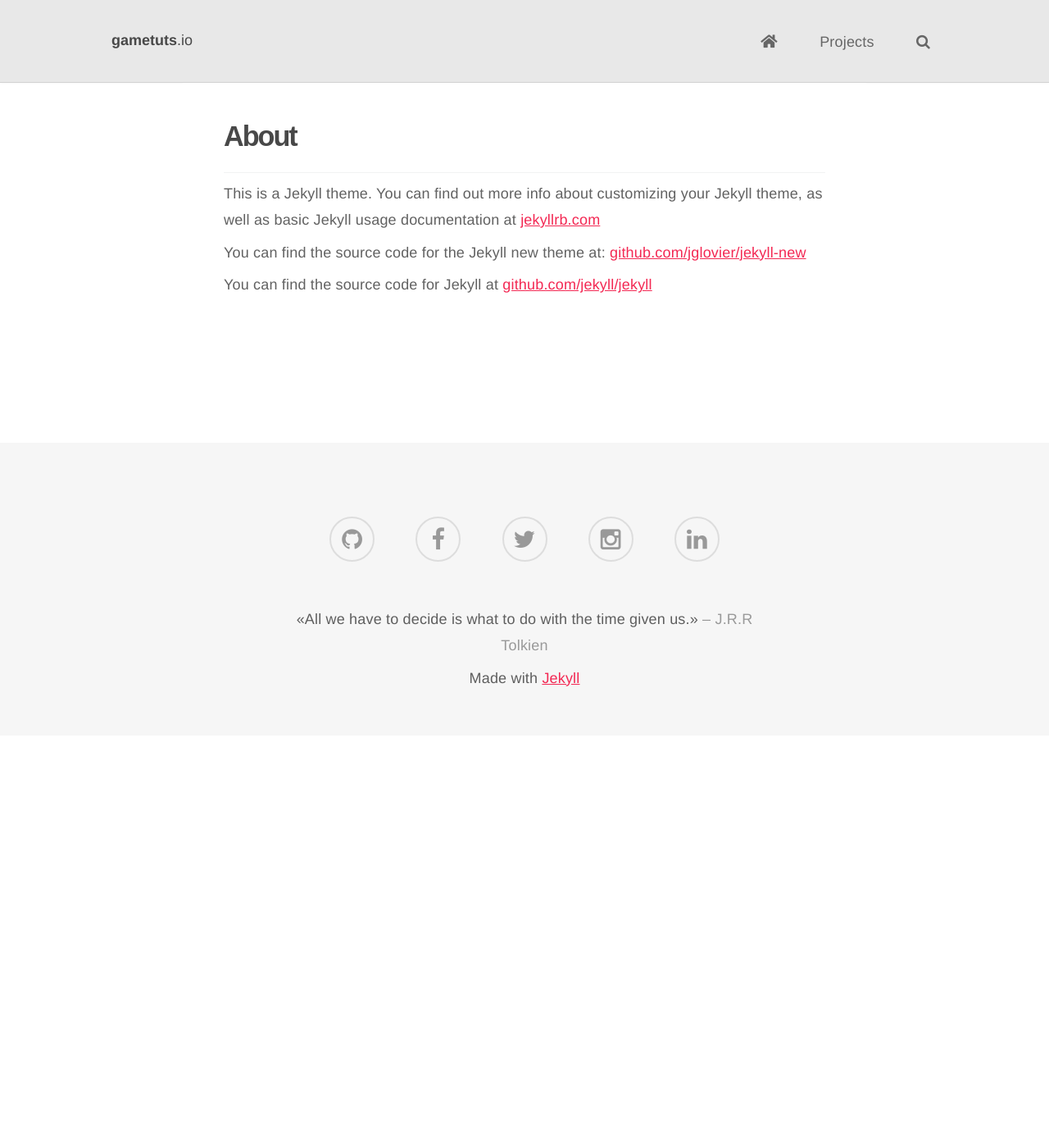
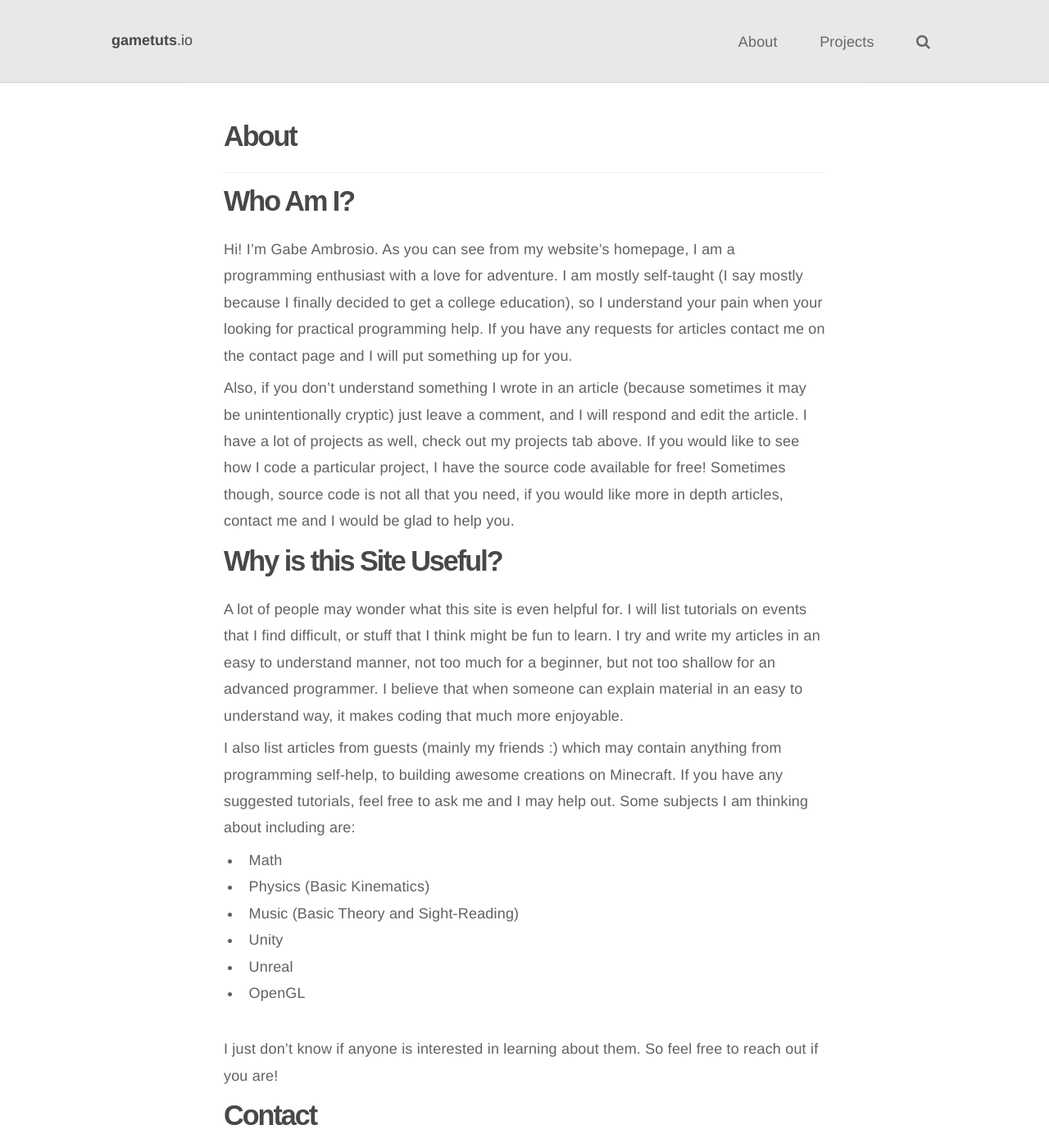
Before and after one commit to ambrosiogabe/ambrosiogabe.github.io, a Jekyll site: the page built from about.md, in a window 1280 px wide and 1400 px high. Shown: the whole window at 82% size. Built offline with Jekyll 4.4.1, drawn with Linux system fonts in a browser that asks for light colours; nearby versions of some CDN libraries; some web fonts are replaced; some of the changed text lies outside the part shown.

Commit message:
Updated the about page

```diff
--- a/_includes/header.html
+++ b/_includes/header.html
@@ -3,7 +3,7 @@
     <h1><a href="{{ "/" | prepend: site.baseurl }}"><strong>GameTuts</strong>.io</a></h1>
     <nav class="navbar">
       <ul>
-        <li><a href="{{ "/" | prepend: site.baseurl }}"><i class="fas fa-home"></i></a></li>
+        <li><a href="{{ '/about' | prepend: site.baseurl }}">About</a></li>
         <li><a href="{{ "/projects/index.html" | prepend: site.baseurl }}">Projects</a></li>
         <li><a href="#!" data-modal="modalSearch"><i class="fa fa-search"></i></a></li>
       </ul>
--- a/about.md
+++ b/about.md
@@ -6,8 +6,32 @@ permalink: /about/
 slug: about
 ---
 
-This is a Jekyll theme. You can find out more info about customizing your Jekyll theme, as well as basic Jekyll usage documentation at [jekyllrb.com](http://jekyllrb.com/)
+# Who Am I?
+Hi! I'm Gabe Ambrosio. As you can see from my website's homepage, I am a programming enthusiast with a love for adventure. I am mostly self-taught (I say mostly
+  because I finally decided to get a college education), so I understand your pain when your looking for practical programming help. If you have any requests for
+  articles contact me on the contact page and I will put something up for you.
 
-You can find the source code for the Jekyll new theme at: [github.com/jglovier/jekyll-new](https://github.com/jglovier/jekyll-new)
+  Also, if you don't understand something I wrote in an article (because sometimes it may be unintentionally cryptic) just leave a comment, and I will respond and
+  edit the article. I have a lot of projects as well, check out my projects tab above. If you would like to see how I code a particular project, I have the source
+  code available for free! Sometimes though, source code is not all that you need, if you would like more in depth articles, contact me and I would be glad to
+  help you.
 
-You can find the source code for Jekyll at [github.com/jekyll/jekyll](https://github.com/jekyll/jekyll)
+# Why is this Site Useful?
+A lot of people may wonder what this site is even helpful for. I will list tutorials on events that I find difficult, or stuff that I think might be fun to learn.
+I try and write my articles in an easy to understand manner, not too much for a beginner, but not too shallow for an advanced programmer. I believe that
+when someone can explain material in an easy to understand way, it makes coding that much more enjoyable.
+
+I also list articles from guests (mainly my friends :) which may contain anything from programming self-help, to building awesome creations on Minecraft. If you
+have any suggested tutorials, feel free to ask me and I may help out. Some subjects I am thinking about including are:
+
+* Math
+* Physics (Basic Kinematics)
+* Music (Basic Theory and Sight-Reading)
+* Unity
+* Unreal
+* OpenGL
+
+I just don't know if anyone is interested in learning about them. So feel free to reach out if you are!
+
+# Contact
+You can reach me at gamesbygabe1@gmail.com :)
```
